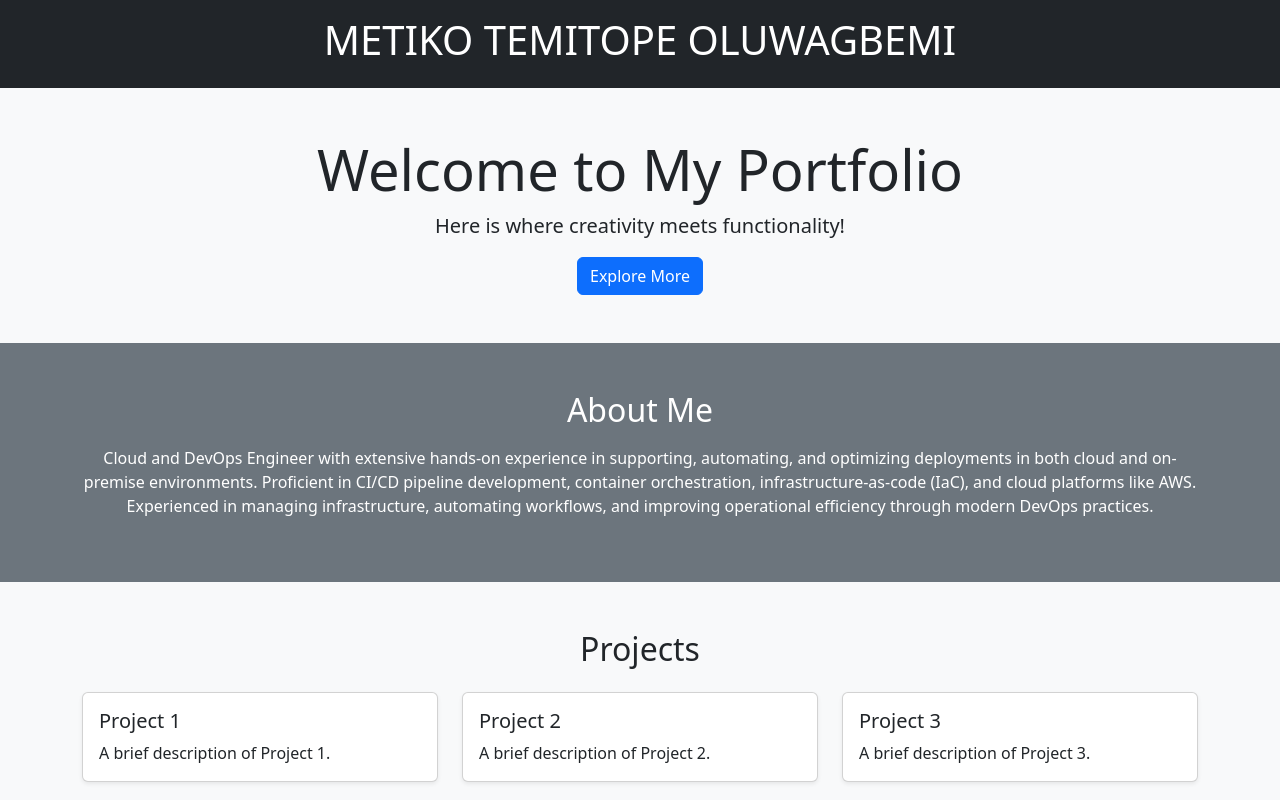
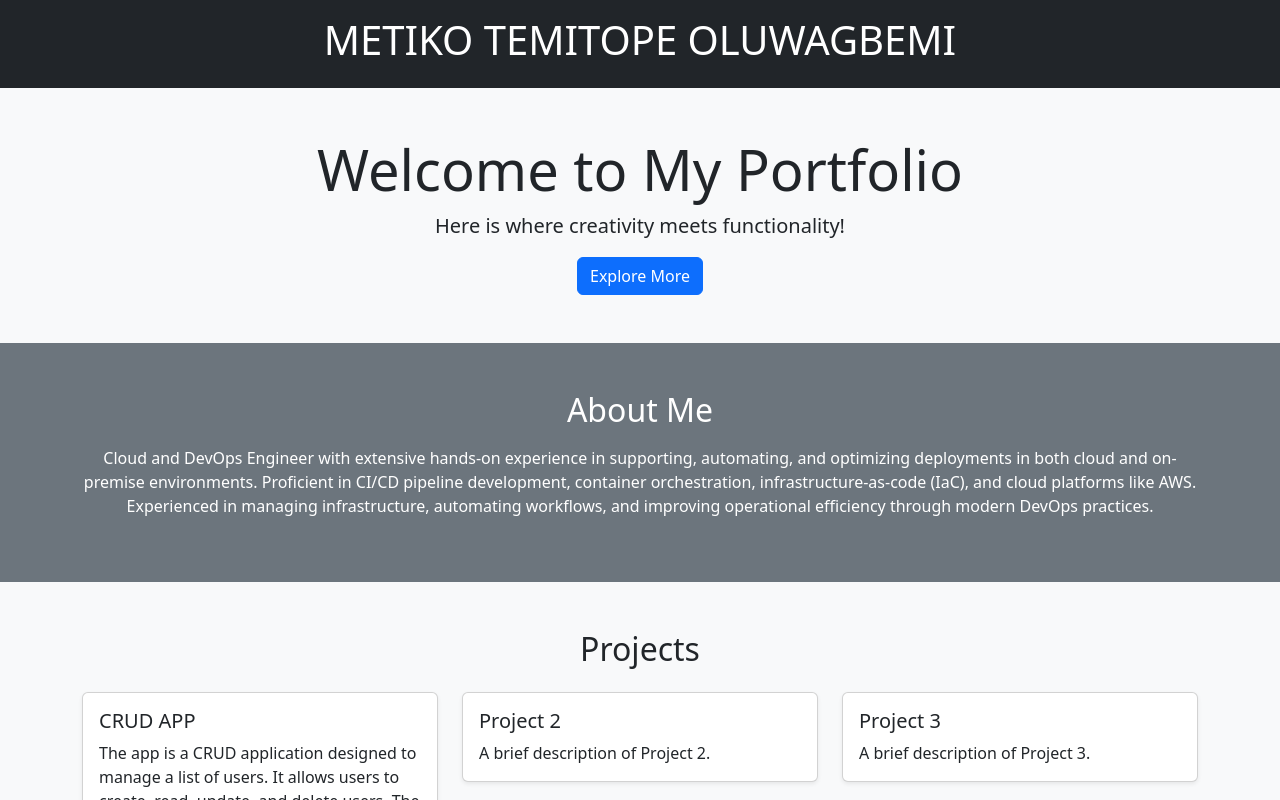
Before and after one commit to metiko/my-portfolio, a React (Create React App) app: page / in a window 1280 px wide. Shown: the top 800 px of the page. Built offline with nearby package versions, Linux system fonts and the light colour scheme.

Commit message:
edit pro

```diff
--- a/src/components/projects.js
+++ b/src/components/projects.js
@@ -9,8 +9,8 @@ function Projects() {
           <div className="col-md-4">
             <div className="card shadow-sm">
               <div className="card-body">
-                <h5 className="card-title">Project 1</h5>
-                <p className="card-text">A brief description of Project 1.</p>
+                <h5 className="card-title">CRUD APP</h5>
+                <p className="card-text">The app is a CRUD application designed to manage a list of users. It allows users to create, read, update, and delete users. The app features a React-based frontend with a clean, responsive design for a user-friendly experience. It integrates with a Node.js Express backend, which provides RESTful API endpoints for data operations. Axios is used for API calls, and the backend handles JSON data with middleware like cors and express.json().</p>
               </div>
             </div>
           </div>
```
